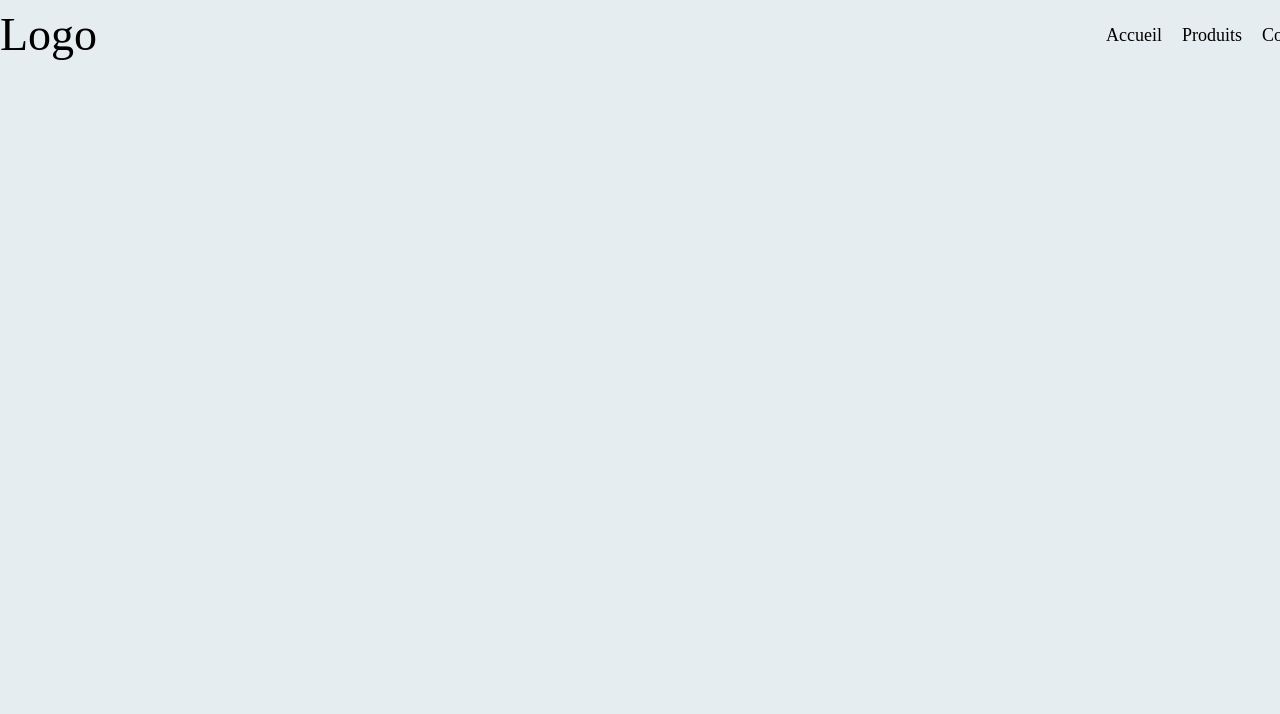
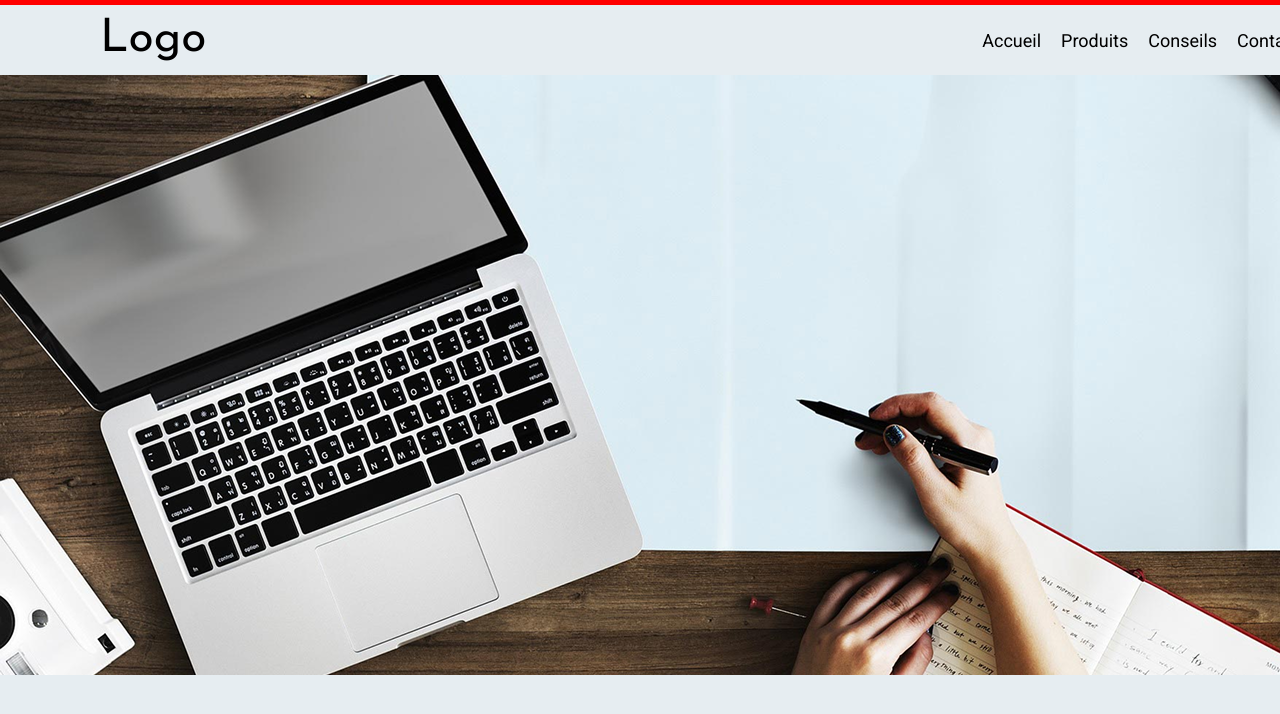
Before and after one commit to RavenousReaper117/Lab10_ConceptionWeb2, a plain HTML site: page index.html in a window 1280 px wide. Shown: the top 714 px of the page. Drawn offline with Linux system fonts and the light colour scheme.

Commit message:
Avancement

```diff
--- a/css/style.css
+++ b/css/style.css
@@ -16,11 +16,11 @@ html {
    Base
 ------------------------------------------------------------------------------*/
 body {
-    font-family: "Averia Serif Libre", serif;
     margin: 0;
     padding: 0;
     text-decoration: none;
     background-color: #E6EDF1;
+    border-top: 5px solid red;
 }
 
 .wrapper {
@@ -36,26 +36,42 @@ body {
 /*--- HEADER ---*/
 /*--------------*/
 
-header {
-
-}
-
 header .wrapper {
     height: 70px;
     display: flex;
     align-items: center;
     justify-content: space-between;
+    padding: 0 100px;
 }
 
-header a {
+header .logo {
     font-size: 4.6rem;
     text-decoration: none;
     color: black;
+    font-family: "Josefin Sans", sans-serif;
 }
 
-header ul {
+header nav ul {
     display: flex;
+    align-items: center;
+    gap: 20px;
     list-style-type: none;
-    gap: 20px;
-    font-size: 1.8rem;
+    font: 1.8rem "Roboto", sans-serif;
+    margin: 0;
+    padding: 0;
 }
+
+header nav ul a {
+    color: black;
+    text-decoration: none;
+}
+
+/*--------------*/
+/*---- HERO ----*/
+/*--------------*/
+
+.hero .wrapper {
+    height: 600px;
+    background-image: url("../images/Hero.png");
+
+}
--- a/index.html
+++ b/index.html
@@ -6,22 +6,32 @@
     <link rel="stylesheet" href="css/normalize.css">
     <link rel="stylesheet" href="css/style.css">
     <script src="js/script.js" defer></script>
+    <link rel="preconnect" href="https://fonts.googleapis.com">
+    <link rel="preconnect" href="https://fonts.gstatic.com" crossorigin>
+    <link href="https://fonts.googleapis.com/css2?family=Josefin+Sans:ital,wght@0,100..700;1,100..700&family=Roboto:ital,wght@0,100..900;1,100..900&display=swap" rel="stylesheet">
     <title>Bureau en gros</title>
 </head>
 <body>
+
     <header>
         <div class="wrapper">
-            <a href="">Logo</a>
+            <a class="logo" href="">Logo</a>
                 <nav>
                     <ul>
-                        <li>Accueil</li>
-                        <li>Produits</li>
-                        <li>Conseils</li>
-                        <li>Contact</li>
-                </ul>
-            </nav>
+                        <a href=""><li>Accueil</li></a>
+                        <a href=""><li>Produits</li></a>
+                        <a href=""><li>Conseils</li></a>
+                        <a href=""><li>Contact</li></a>
+                    </ul>
+                 </nav>
         </div>
 </header>
+
+<section class="hero">
+    <div class="wrapper">
+
+    </div>
+</section>
 
 
 
```
Also changed, not shown: images/Hero.png (added).
